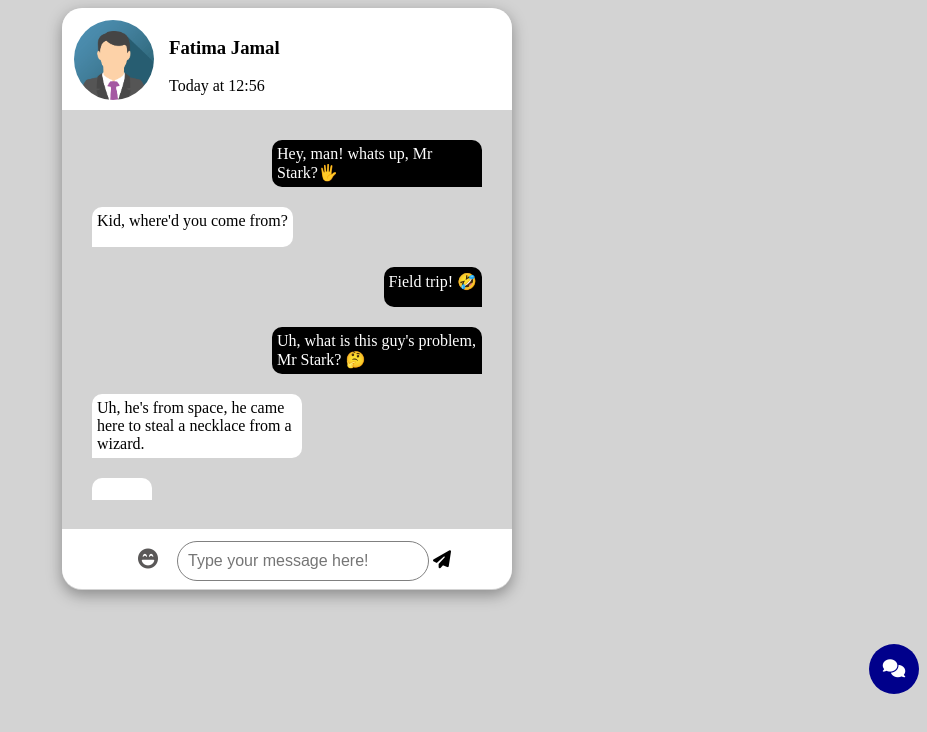
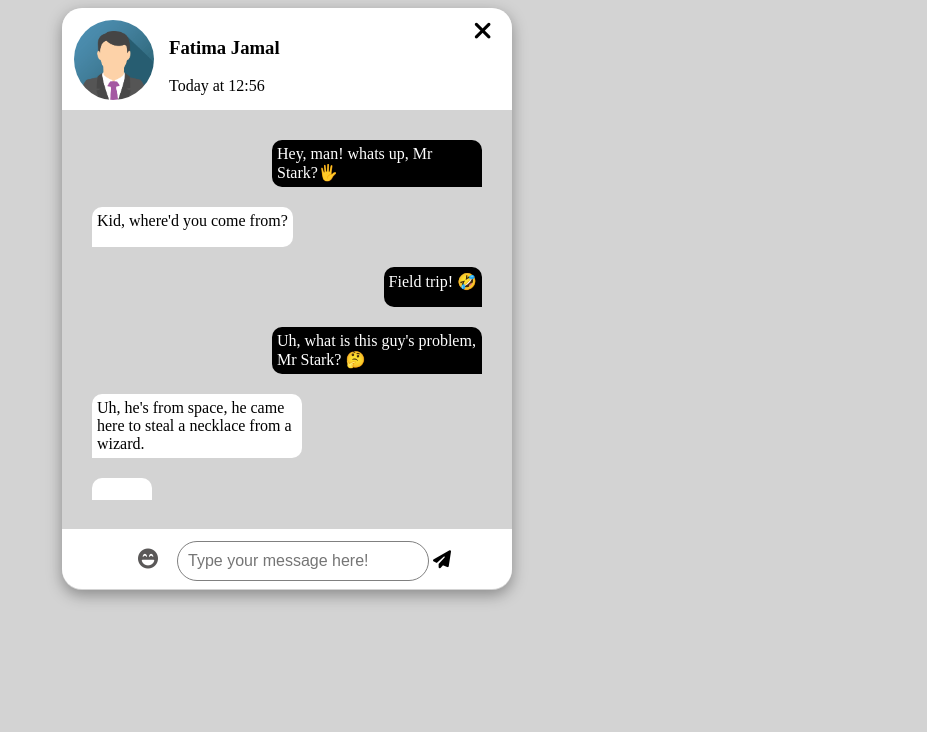
Before and after one commit to Fatma-jamal/whatsupChat, a plain HTML site: page index.html in a window 1280 px wide. Both pictures are taken after a click on the button 1247 px from the left and 87 px from the top of the page. Shown: the whole page, without its empty margins (353-1280 px from the left). Drawn offline with Linux system fonts and the light colour scheme.

Commit message:
add exit

```diff
--- a/index.html
+++ b/index.html
@@ -150,6 +150,10 @@
             font-size: 18px;
             cursor: pointer;
            }
+           .fa-xmark{
+            margin-left: 42%;
+            font-size: 25px;
+           }
         </style>
     </head>
     <body>
@@ -160,6 +164,7 @@
                     <h3>Fatima Jamal</h3>
                     <p>Today at 12:56</p>
                 </div>
+                <i class="fa-solid fa-xmark"></i>
 
             </div>
             <div class="messages" id="messagesContainer">
@@ -201,8 +206,9 @@
             $('.card').hide();
             $(document).ready(function(){
                 $('.showChat').click(function(){
-                    $('.card').slideToggle(300);
-                $(this).toggleClass('active');
+                    $('.card').slideDown(300);
+                    $('.showChat').hide();
+                // $(this).toggleClass('active');
                 });
 
                 $('#sendIcon').on('click', function() {
@@ -213,6 +219,10 @@
                         $('#messageInput').val('');
                     }
                 });
+                $('.fa-xmark').click(function(){
+                    $('.card').slideUp(300);
+                    $('.showChat').show();
+                })
             });
 
         </script>
```
